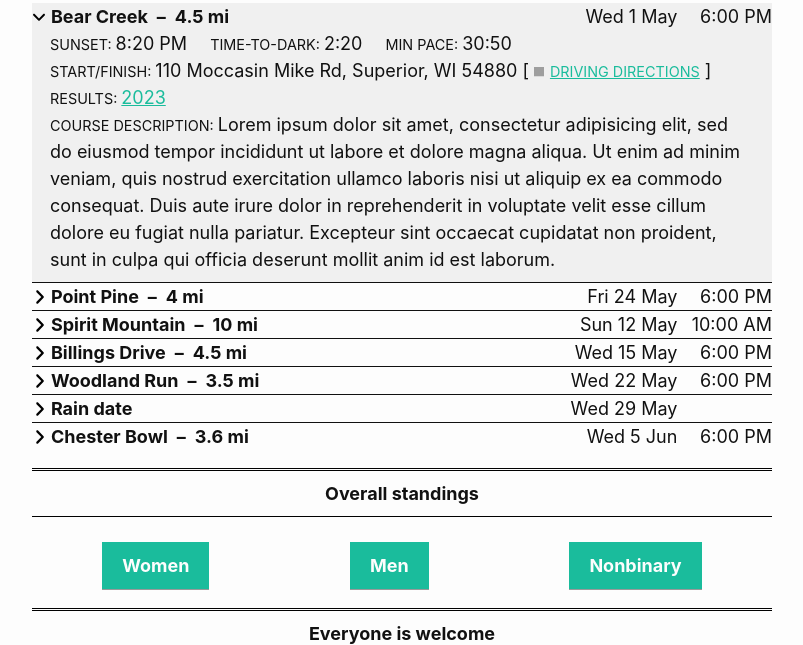
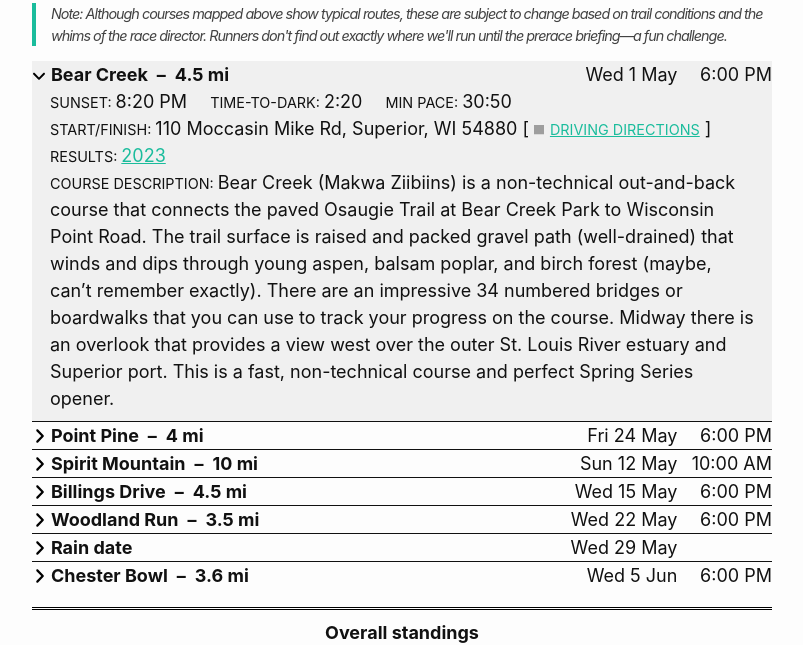
Before and after one commit to nmtc-run/nmtc-run.github.io, a Jekyll site: the page built from pages/series-spring.md, in a window 1280 px wide and 900 px high, scrolled down 1436 px, cut to the strip 255-900 px from the top of the window. Shown: the whole strip, without its empty margins (238-1041 px from the left). Built offline with Jekyll 4.4.1, drawn with Linux system fonts in a browser that asks for light colours; grey boxes are pictures that could not be loaded.

Commit message:
spring series data entry

```diff
--- a/_data/series-spring.yml
+++ b/_data/series-spring.yml
@@ -9,7 +9,7 @@
   start-gps: 46.6727892, -92.0018801 # use decimal lat,long format: X.XXXXXXX, X,XXXXXXX
   results-last-year: https://nmtc.run/wp-content/uploads/2023/05/2023-Bear-Creek-Trail-Run.pdf
   results:
-  description: true
+  description: Bear Creek (Makwa Ziibiins) is a non-technical out-and-back course that connects the paved Osaugie Trail at Bear Creek Park to Wisconsin Point Road. The trail surface is raised and packed gravel path (well-drained) that winds and dips through young aspen, balsam poplar, and birch forest (maybe, can’t remember exactly). There are an impressive 34 numbered bridges or boardwalks that you can use to track your progress on the course.  Midway there is an overlook that provides a view west over the outer St. Louis River estuary and Superior port. This is a fast, non-technical course and perfect Spring Series opener.
 
 - name: Point Pine
   date: 2024-05-24 # use format: YYYY-MM-DD
@@ -22,6 +22,7 @@
   start-gps: 46.7270794, -92.0467458 # use decimal lat,long format: X.XXXXXXX, X,XXXXXXX
   results-last-year: https://nmtc.run/wp-content/uploads/2023/05/Point-Pine.pdf
   results:
+  description: Point Pine (Neyaashi) is a lollipop course with a long out-and-back section that passes through Pine Point Scientific Natural Area, a remnant of old-growth coastal red and white pine forest. The route offers beautiful views of the outer St. Louis River estuary and Lake Superior. The trail is mostly flat and well drained with a mix of packed gravel, packed earth and short sections with loose sand. The outermost loop portion of the course passes by the brick ruins of the Minnesota Point Light, a navigational aid constructed in 1858. It is the oldest brick structure in Duluth. This is a fast, non-technical course but get ready for some sand in your shoes.
 
 - name: Spirit Mountain
   date: 2024-05-12 # use format: YYYY-MM-DD
@@ -34,30 +35,33 @@
   start-gps: 46.722692, -92.217929 # use decimal lat,long format: X.XXXXXXX, X,XXXXXXX
   results-last-year: https://nmtc.run/wp-content/uploads/2023/05/Spirit-Mountain.pdf
   results:
+  description: Spirit Mountain 10 Mile (Manidoo Wajiw) is an out-and-back road run that largely follows the western most section of Skyline Parkway from beneath the upper Spirit Mountain Chalet to Becks Road. The parkway surface is mostly gravel but also has short sections of new and crumbling asphalt. The near middle of the route offers a sweeping view of the St. Louis River estuary and Morgan Park neighborhood from the Bardon’s Peak overlook. This is also the course’s subtle high point. Make sure to save energy for the gradual ascent back to here from the Becks Road turnaround! The parkway is open to vehicle traffic this time of year. Please be mindful on blind turns.
 
 - name: Billings Drive
   date: 2024-05-15 # use format: YYYY-MM-DD
   time: "6:00 PM"
   dist: 4.5 mi
-  sunset:
-  time-to-dark:
-  min-pace:
+  sunset: "8:38 PM"
+  time-to-dark: "2:38"
+  min-pace: "36:20"
   start-address: Billings Dr, Superior, WI 54880
   start-gps: 46.691779, -92.144101 # use decimal lat,long format: X.XXXXXXX, X,XXXXXXX
   results-last-year: https://nmtc.run/wp-content/uploads/2023/05/Billings-Drive.pdf
   results:
+  description: Billings Drive is an out-and-back course on all-weather gravel roads in the Superior Municipal Forest with rolling hills throughout. The road is tree-lined with nearby water. Expect some mud depending on weather and recent conditions.  The road to the start may be rough in the Spring. Start/Finish across from parking lot at Billings Dr and 42nd street, near disc golf course in Superior WI.
 
 - name: Woodland Run
   date: 2024-05-22 # use format: YYYY-MM-DD
   time: "6:00 PM"
   dist: 3.5 mi
-  sunset:
-  time-to-dark:
-  min-pace:
+  sunset: "8:49 PM"
+  time-to-dark: "2:46"
+  min-pace: "36:20"
   start-address: 1800 Jean Duluth Rd, Duluth, MN 55804
   start-gps: 46.844861, -92.054553 # use decimal lat,long format: X.XXXXXXX, X,XXXXXXX
   results-last-year: https://nmtc.run/wp-content/uploads/2023/05/2023-Woodland-Run.pdf
   results:
+  description: Woodland is on packed earth single track with a small road portion, loop course, some hilly sections. Starting out at the Morningside Gravel pit on Jean Duluth Road, run this 5.5k course through the surrounding woods and neighborhood. Enjoy a mix of rolling slopes, and small hills to climb on this rarely flat single track loop using a mix of trails in the area.
 
 - name: Rain date
   date: 2024-05-29 # use format: YYYY-MM-DD
@@ -70,20 +74,22 @@
   start-gps: # use decimal lat,long format: X.XXXXXXX, X,XXXXXXX
   results-last-year:
   results:
+  description: If a previous race is canceled, watch this space for updates.
 
 - name: Chester Bowl
   date: 2024-06-05 # use format: YYYY-MM-DD
   time: "6:00 PM"
   dist: 3.6 mi
-  sunset:
-  time-to-dark:
-  min-pace:
+  sunset: "8:59 PM"
+  time-to-dark: "2:59"
+  min-pace: "48:34"
   start-address: 1801 E Skyline Pkwy, Duluth, MN 55812
   start-gps: 46.813871, -92.098662 # use decimal lat,long format: X.XXXXXXX, X,XXXXXXX
   results-last-year: https://nmtc.run/wp-content/uploads/2023/06/2023-Chester-Bowl.pdf
   results:
+  description: Chester Bowl is run within the 117 acre Chester Park on ski trails and on the Dan Proctor Hiking Trail single track, which runs along both sides of Chester Creek.  The course is very hilly and technical and is a popular hiking destination.  Be sure to say “Hi!” when you cross paths with a hiker!
 
-- description: Overall standings
+- metadata: Overall standings
   women: https://nmtc.run/wp-content/uploads/2023/06/2023-NMTC-Spring-Trail-Series-Standings-Womens-Results.pdf
   men: https://nmtc.run/wp-content/uploads/2023/06/2023-NMTC-Spring-Trail-Series-Standings-Mens-Results.pdf
   nonbinary: https://nmtc.run/wp-content/uploads/2023/05/2023-NMTC-Spring-Trail-Series-Standings-Non-Binary-Results-3.pdf
--- a/_layouts/series.html
+++ b/_layouts/series.html
@@ -47,6 +47,10 @@ layout: default
 <div class="map-container">
   <iframe id="map-iframe" src="https://www.google.com/maps/d/u/0/embed?mid=1VXhMDtwdH88TTCiVfd9G2g9fnujkJpU&ehbc=2E312F" width="100%" height="480"></iframe>
 </div>
+
+<blockquote style="font-size: 0.8em">
+  Note: Although courses mapped above show typical routes, these are subject to change based on trail conditions and the whims of the race director. Runners don't find out exactly where we'll run until the prerace briefing—a fun challenge.
+</blockquote>
 
 {% assign first_event = site.data.series-spring | first %}
 
@@ -117,7 +121,7 @@ layout: default
           <div class="series-description">
             <div>
               <strong>Course description: </strong>
-              Lorem ipsum dolor sit amet, consectetur adipisicing elit, sed do eiusmod tempor incididunt ut labore et dolore magna aliqua. Ut enim ad minim veniam, quis nostrud exercitation ullamco laboris nisi ut aliquip ex ea commodo consequat. Duis aute irure dolor in reprehenderit in voluptate velit esse cillum dolore eu fugiat nulla pariatur. Excepteur sint occaecat cupidatat non proident, sunt in culpa qui officia deserunt mollit anim id est laborum.
+              {{ event.description }}
             </div>
           </div>
         {% endif %}
```
